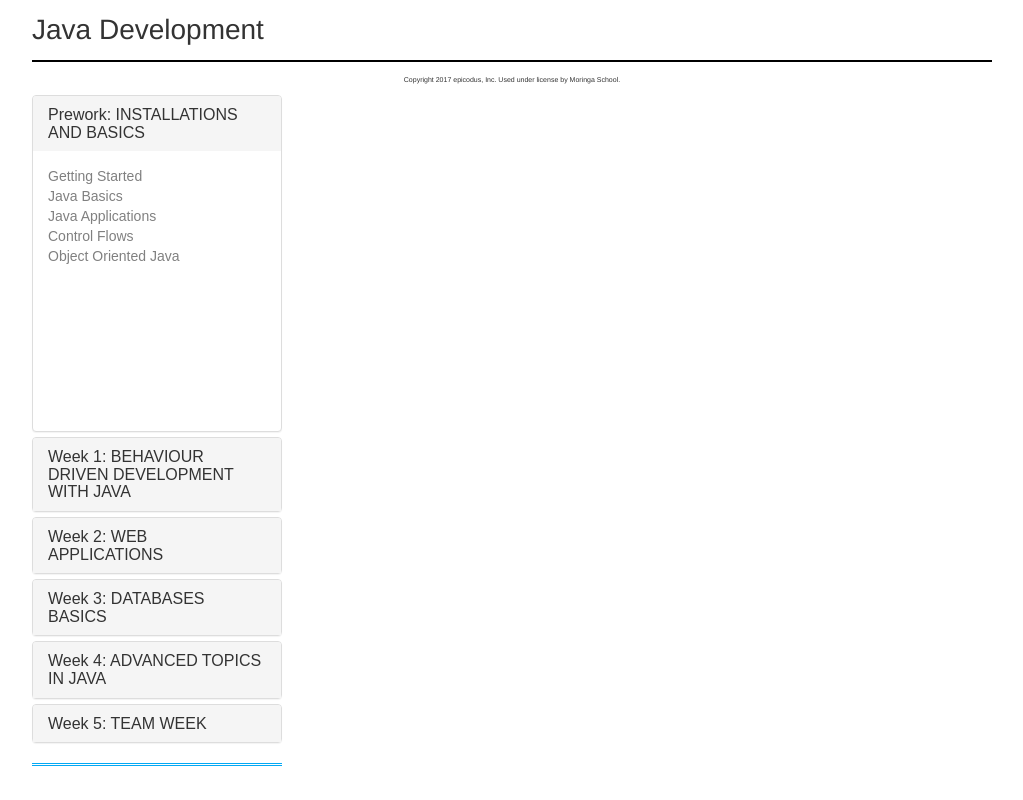
After one commit to mbuthiya/Django-lms, a Flask app: template app/templates/main/index.html in a window 1280 px wide, after a click on "Prework: INSTALLATIONS AND BASICS". The commit adds this page. Shown: the whole page, without its empty margins (128-1151 px from the left). Run offline with Flask 2, Linux system fonts and the light colour scheme; the template is opened without the code that fills it, so the values that code supplies are empty; some libraries are stand-ins or nearby versions.

Commit message:
Add Index page

```diff
--- a/app/main/views.py
+++ b/app/main/views.py
@@ -1,5 +1,6 @@
 from . import main
+from flask import render_template
 
 @main.route('/')
 def index():
-    return '<h1> Hello World </h1>'
+    return render_template('main/index.html')
--- /dev/null
+++ b/app/static/css/mainContent.css
@@ -0,0 +1,338 @@
+html {
+    font-size: 18px;
+    font-family: 'Raleway', sans-serif;
+    overflow-x: hidden;
+}
+
+p {
+    line-height: 150%;
+}
+
+code {
+    background: #cccccc;
+    font-size: 16px;
+    padding: 2px;
+    text-align: left;
+    border-radius: 3px;
+    opacity: 0.8;
+}
+
+* {
+    box-sizing: border-box;
+}
+
+#content li {
+    margin-bottom: 6px;
+}
+
+.youtube {
+    text-align: center;
+}
+
+.done {
+    color: grey;
+}
+
+.current {
+    margin-top: 10px;
+}
+
+.de-emphasize {
+    background-color: lightgrey;
+    font-size: 0.5em;
+    padding: 10px;
+}
+
+#container {
+    max-width: 960px;
+    margin: 0 auto;
+    position: relative;
+    padding-bottom: 30px;
+}
+
+h1,
+h2,
+h3,
+h4,
+h5 {
+    color: blue;
+}
+
+h1 {
+    font-weight: 600;
+}
+
+hr {
+    font: 4px;
+    padding: 0;
+    border: none;
+    border: 0;
+    height: 2px;
+    background-image: linear-gradient(to right, rgba(0, 0, 0, 0), rgba(0, 0, 0, 0.75), rgba(0, 0, 0, 0));
+}
+
+header {
+    font-size: 2em;
+    padding: 10px 0;
+    border-bottom: 2px solid black;
+    position: fixed;
+    width: 960px;
+    top: 0;
+    background-color: white;
+    z-index: 1;
+}
+
+#content,
+#back {
+    margin-left: 270px;
+    margin-top: 75px;
+}
+
+section {
+    border-bottom: medium double #03A9F4;
+    font-family: 'Raleway', sans-serif;
+}
+
+nav {
+    position: fixed;
+    width: 250px;
+}
+
+nav li {
+    list-style-type: none;
+}
+
+.panel-collapse {
+    height: 280px;
+    overflow-y: scroll;
+}
+
+code.hljs {
+    padding: 15px;
+}
+
+secret {
+    display: none;
+}
+
+hint text {
+    border-style: solid;
+    border-width: 1px;
+    padding: 6px;
+    background-color: #DDD;
+    text-align: center;
+    border-radius: 5px;
+    cursor: pointer;
+}
+
+a.tooltip,
+a.popup {
+    position: relative;
+    color: brown;
+}
+
+a.tooltip::before {
+    content: attr(data-tip);
+    width: 300px;
+    position: absolute;
+    display: none;
+    z-index: 999;
+    top: 25px;
+    left: -50%;
+    background: #333;
+    color: #e0e0e0;
+    padding: 15px;
+    border-radius: 10px;
+    opacity: 0;
+    transition: opacity 0.4s ease-out;
+}
+
+a.tooltip:hover::before {
+    display: inline-block;
+    opacity: 1;
+}
+
+.icon {
+    display: inline-block;
+    transform: scaleX(-1);
+}
+
+img {
+    display: block;
+    margin: 0 auto;
+    max-height: 340px;
+    width: auto;
+}
+
+img.full {
+    width: 680px;
+    max-height: inherit;
+}
+
+.mfp-container {
+    height: calc(100% - 30px);
+    max-width: 960px;
+    margin: 0 auto;
+    margin-top: 30px;
+    position: relative;
+    width: auto;
+}
+
+.mfp-container > * {
+    background-color: #FFF;
+    padding: 10px;
+}
+
+.mfp-close {
+    display: none !important;
+}
+
+alert {
+    display: block;
+    background: lightcoral;
+    padding: 10px;
+    border-left: 4px solid red;
+    margin-bottom: 10px;
+}
+
+yes {
+    display: block;
+    background: lightgreen;
+    padding: 10px;
+    border-left: 4px solid green;
+    margin-bottom: 10px;
+}
+
+warn {
+    display: block;
+    background: lightyellow;
+    padding: 10px;
+    border-left: 4px solid yellow;
+    margin-bottom: 10px;
+}
+
+.code {
+    list-style-type: none;
+}
+
+.code li {
+    margin-bottom: 4px;
+}
+
+.indent {
+    margin-left: 25px;
+}
+
+.hl {
+    background-color: #002b36;
+    color: #DDD;
+    padding: 1px 3px 3px 3px;
+}
+
+summary {
+    background: lightgrey;
+    border-left: 4px solid grey;
+    font-weight: bold;
+    margin: 10px 0;
+    padding: 10px;
+}
+
+summary li {
+    line-height: 1.4em;
+}
+
+.b {
+    display: inline-block;
+}
+
+.student_code {
+    padding: 0 30px 0 20px;
+    margin: 0 0 20px 10px;
+}
+
+.student_code input[type=text] {
+    width: 200px;
+}
+
+#name_form {
+    float: right;
+    font-size: 0.8em;
+    font-weight: normal;
+}
+
+#name_form input {
+    margin: 3px
+}
+
+.filename {
+    color: brown;
+}
+
+.exercises {
+    display: none;
+}
+
+#video iframe {
+    height: 400px;
+    width: 700px;
+}
+
+footer {
+    text-align: center;
+    font-size: 0.5em;
+}
+
+/*
+feedback button intergration
+evrything below affects the style of the feedback modal
+*/
+
+.btn {
+    background-color: deepskyblue;
+    color: white;
+}
+
+#feedback_modal {
+    display: none;
+    position: fixed;
+    z-index: 1;
+    left: 0;
+    top: 0;
+    width: 100%;
+    height: 100%;
+    overflow: auto;
+    background-color: rgb(0, 0, 0);
+    background-color: rgba(0, 0, 0, 0.4);
+}
+
+#feedback_form {
+    background-color: #fefefe;
+    margin: 15% auto;
+    padding: 5%;
+    border: 1px solid #888;
+    width: 60%;
+}
+
+#close_feedback:hover,
+#close_feedback:focus {
+    color: black;
+    text-decoration: none;
+    cursor: pointer;
+}
+
+
+/*open button*/
+
+#open_feedback {
+    position: fixed;
+    top: 2%;
+    left: 90%;
+}
+.hidden{
+    display: none
+}
+
+#output{
+    color: green;
+    font-size: 150px;
+}
--- a/app/templates/admin/admin_base.html
+++ b/app/templates/admin/admin_base.html
@@ -1,5 +1,5 @@
 {% extends 'bootstrap/base.html' %}
-{% import 'bootstrap/wtf.html' as wtf %}
+
 
 
 {%block styles %}
--- /dev/null
+++ b/app/templates/main/base.html
@@ -0,0 +1,8 @@
+{% extends 'bootstrap/base.html' %}
+{%block styles %}
+
+  {{super()}}
+  <!--Importing the css   -->
+  <link rel="stylesheet" href="{{url_for('static',filename='css/mainContent.css')}}">
+
+{% endblock %}
--- /dev/null
+++ b/app/templates/main/index.html
@@ -0,0 +1,281 @@
+{% extends 'main/base.html'%}
+
+{% block content %}
+<div id="container">
+    <header>Java Development
+    </header>
+    <nav>
+      <br>
+      <section>
+        <div class="panel-group" id="accordion">
+          <div class="panel panel-default">
+            <div class="panel-heading">
+              <h4 class="panel-title">
+          <a data-toggle="collapse" data-parent="#accordion" href="#collapse">Prework: INSTALLATIONS AND BASICS</a>
+                   </h4>
+            </div>
+            <div id="collapse" class="panel-collapse collapse">
+              <div>
+                <ol class="panel-body">
+                  <li><a class="load done" href="#prework1.html">Getting Started</a></li>
+                  <li><a class="load done" href="#prework2.html">Java Basics</a></li>
+                  <li><a class="load done" href="#prework3.html">Java Applications</a></li>
+                  <li><a class="load done" href="#prework4.html">Control Flows</a></li>
+                  <li><a class="load done" href="#prework5.html">Object Oriented Java</a></li>
+                </ol>
+              </div>
+            </div>
+          </div>
+          <!-- week 1 -->
+          <div class="panel panel-default">
+            <div class="panel-heading">
+              <h4 class="panel-title">
+                            <a data-toggle="collapse" data-parent="#accordion" href="#collapse1">Week 1: BEHAVIOUR DRIVEN DEVELOPMENT WITH JAVA</a>
+                            </h4>
+            </div>
+            <div id="collapse1" class="panel-collapse collapse">
+              <div>
+                <ol class="panel-body">
+                  <li><a class="load done" href="#01.html">1: Monday</a></li>
+                  <ul>
+                    <li>Behaviour Driven Development Workflow</li>
+                    <li>Red Green Refactor Workflow</li>
+                    <li>REPL Practice</li>
+                  </ul>
+                  <li><a class="load done" href="#02.html">2: Tuesday</a></li>
+                  <ul>
+                    <li>Gradle and Project Dependencies</li>
+                    <li>Refactoring Using Gradle</li>
+                    <li>Debugging</li>
+                  </ul>
+                  <li><a class="load done" href="#03.html">3: Wednesday</a></li>
+                  <ul>
+                    <li>Mini Projects</li>
+                    <li>Leap Year Using BDD</li>
+                    <li>BDD with Objects and Encapsulation</li>
+                    <li>Front-End User Interface</li>
+                    <li>Gitignore</li>
+                    <li>Wrapper Classes</li>
+                    <li>Random</li>
+                  </ul>
+                  <li><a class="load done" href="#04.html">4: Thursday</a></li>
+                  <ul>
+                    <li>Exercises</li>
+                    <li>Formatted Strings</li>
+                  </ul>
+                  <li><a class="load done" href="#05.html">5: Friday</a></li>
+                  <ul>
+                    <li>Command Line Word Game</li>
+                  </ul>
+                  <li><a class="load done" href="#weekend-one.html">Weekend</a></li>
+                  <ul>
+                    <li>Web Applications in Java Objectives</li>
+                    <li>Web Clients and Servers</li>
+                    <li>Uniform Resource Locator (URL)</li>
+                    <li>HTTP Requests &amp; Response</li>
+                    <li>Web Developer Tools</li>
+                  </ul>
+                </ol>
+              </div>
+            </div>
+          </div>
+          <!-- week 2 -->
+          <div class="panel panel-default">
+            <div class="panel-heading">
+              <h4 class="panel-title">
+                            <a data-toggle="collapse" data-parent="#accordion" href="#collapse2">Week 2: WEB APPLICATIONS</a>
+                            </h4>
+            </div>
+            <div id="collapse2" class="panel-collapse collapse">
+              <div>
+                <ol class="panel-body">
+                  <li><a class="load done" href="#06.html">6: Monday</a></li>
+                  <ul>
+                    <li>Introduction to Spark</li>
+                    <li>Velocity Templates in Spark</li>
+                    <li>Data Structures: HashMap</li>
+                    <li>Using Layouts in Spark </li>
+                    <li>Gathering Data with Forms</li>
+                    <li>More Routing and Form Practice</li>
+                  </ul>
+                  <li><a class="load done" href="#07.html">7: Tuesday</a></li>
+                  <ul>
+                    <li>Mini Projects</li>
+                    <li>Looping and Branching in Velocity Templates</li>
+                    <li>Persisting Data with Spark Session Storage</li>
+                    <li>Back-End Logic</li>
+                    <li>Routing and User Interfaces</li>
+                  </ul>
+                  <li><a class="load done" href="#08.html">8: Wednesday</a></li>
+                  <ul>
+                    <li>Mini projects</li>
+                    <li>Static Variables and Methods</li>
+                    <li>Objects in Objects</li>
+                    <li>Finding and Saving Objects</li>
+                    <li>RESTful Routes</li>
+                    <li>Objects within Objects</li>
+                  </ul>
+                  <li><a class="load done" href="#09.html">9: Thursday</a></li>
+                  <ul>
+                    <li>Mini Projects</li>
+                    <li>Testing Objects Within Objects</li>
+                    <li>Catching and Handling Exceptions</li>
+                    <li>Adding CSS to Spark Applications</li>
+                    <li>Optional: Deploying Spark Applications to Heroku</li>
+                  </ul>
+                  <li><a class="load done" href="#10.html">10: Friday</a></li>
+                  <ul>
+                    <li>Independent Project</li>
+                  </ul>
+                  <li><a class="load done" href="#weekend-three.html">Weekend</a></li>
+                  <ul>
+                    <li>Objectives</li>
+                    <li>Installing Postgres</li>
+                    <li>Database Relationships</li>
+                    <li>SQL Basics</li>
+                    <li>Database Naming Conventions</li>
+                    <li>Comparing Objects and Type Casting</li>
+                    <li>To Do List: Integrating a Database</li>
+                    <li>To Do List: One-to-Many Relationship</li>
+                    <li>To Do List: Integrating Spark with Databases</li>
+                  </ul>
+                </ol>
+              </div>
+            </div>
+          </div>
+          <!-- week 3 -->
+          <div class="panel panel-default">
+            <div class="panel-heading">
+              <h4 class="panel-title">
+                            <a data-toggle="collapse" data-parent="#accordion" href="#collapse3">Week 3: DATABASES BASICS</a>
+                            </h4>
+            </div>
+            <div id="collapse3" class="panel-collapse collapse">
+              <div>
+                <ol class="panel-body">
+                  <li><a class="load done" href="#11.html">11: Monday</a></li>
+                  <ul>
+                    <li>SQL and Schema Practice</li>
+                    <li>Select Form Fields in Spark</li>
+                    <li>User Stories</li>
+                    <li>CRUD, HTTP, and Updating Objects</li>
+                  </ul>
+                  <li><a class="load done" href="#12.html">12: Tuesday</a></li>
+                  <ul>
+                    <li>Animal Shelter, Doctor's Office</li>
+                    <li>Deleting Objects</li>
+                    <li>Backing Up and Restoring Schema</li>
+                    <li>Refactoring Tests with Rules</li>
+                  </ul>
+                  <li><a class="load done" href="#13.html">13: Wednesday</a></li>
+                  <ul>
+                    <li>Crowd-Sourced Review Site</li>
+                    <li>SQL: Querying, Ordering, and More</li>
+                  </ul>
+                  <li><a class="load done" href="#14.html">14: Thursday</a></li>
+                  <ul>
+                    <li>Weekly Technical Interview Prep</li>
+                  </ul>
+                  <li><a class="load done" href="#15.html">15: Friday</a></li>
+                  <ul>
+                    <li>Team Week: Project Pitch</li>
+                    <li>Independent project</li>
+                  </ul>
+                  <li><a class="load done" href="#weekend.html">Weekend</a></li>
+                  <ul>
+                    <li>Objectives</li>
+                    <li>Class and Database Setup</li>
+                    <li>Constants</li>
+                    <li>Throwing and Catching Exceptions</li>
+                    <li>SQL: Dates and Timestamps</li>
+                    <li>Dates in Java</li>
+                    <li>Automation and Scheduling</li>
+                  </ul>
+                </ol>
+              </div>
+            </div>
+          </div>
+          <!-- week 4 -->
+          <div class="panel panel-default">
+            <div class="panel-heading">
+              <h4 class="panel-title">
+                            <a data-toggle="collapse" data-parent="#accordion" href="#collapse4">Week 4: ADVANCED TOPICS IN JAVA</a>
+                            </h4>
+            </div>
+            <div id="collapse4" class="panel-collapse collapse">
+              <div>
+                <ol class="panel-body">
+                  <li><a class="load done" href="#16.html">16: Monday</a></li>
+                  <ul>
+                    <li>Team Week: Project Pitch</li>
+                    <li>Mini project</li>
+                    <li>Inheritance and Polymorphism</li>
+                    <li>Abstract Classes</li>
+                    <li>Virtual Pets: Abstract Classes</li>
+                    <li>Single Table Inheritance</li>
+                  </ul>
+                  <li><a class="load done" href="#17.html">17: Tuesday</a></li>
+                  <ul>
+                    <li>Mini project(Continues)</li>
+                    <li>Many-to-Many Database Relationships</li>
+                    <li>Optional: Join Statements</li>
+                  </ul>
+                  <li><a class="load done" href="#18.html">18: Wednesday</a></li>
+                  <ul>
+                    <li>Virtual Pets, Recipe Box or Blog</li>
+                    <li>Interfaces</li>
+                    <li>Defining and Implementing Interfaces</li>
+                    <li>Abstract Classes vs. Interfaces</li>
+                  </ul>
+                  <li><a class="load done" href="#19.html">19: Thursday</a></li>
+                  <ul>
+                    <li>Virtual Pets, Project of Choice</li>
+                    <li>Weekly Technical Interview Prep</li>
+                  </ul>
+                  <li><a class="load done" href="#20.html">20: Friday</a></li>
+                  <ul>
+                    <li>Independent project</li>
+                  </ul>
+                  <li><a class="load done" href="#36.html">Weekend: Agile</a></li>
+                </ol>
+              </div>
+            </div>
+          </div>
+          <!-- week 5 -->
+          <div class="panel panel-default">
+            <div class="panel-heading">
+              <h4 class="panel-title">
+                            <a data-toggle="collapse" data-parent="#accordion" href="#collapse5">Week 5: TEAM WEEK</a>
+                            </h4>
+            </div>
+            <div id="collapse5" class="panel-collapse collapse">
+              <div>
+                <ol class="panel-body">
+                  <li>
+                    <a class="load done" href="#35.html">Monday</a>
+                  </li>
+                  <ul>
+                    <li>Market Research</li>
+                  </ul>
+                  <li>
+                    <a class="load done" href="#37.html">Thursday</a>
+                  </li>
+                  <ul>
+                    <li>Team Week Presentations and Code Review</li>
+                  </ul>
+                </ol>
+              </div>
+            </div>
+          </div>
+        </div>
+      </section>
+    </nav>
+    <div id="content">
+      <!-- content from the html pages in client folder goes here  -->
+    </div>
+    <footer>
+      <p>Copyright 2017 epicodus, Inc. Used under license by Moringa School.</p>
+    </footer>
+  </div>
+
+{% endblock %}
```
